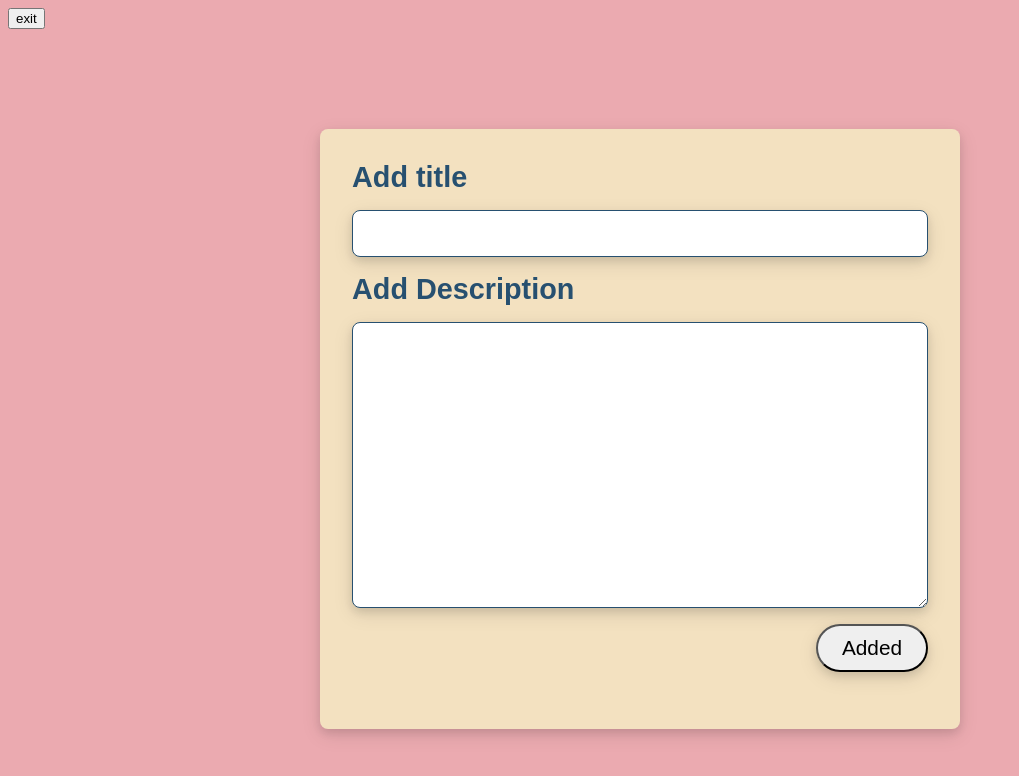
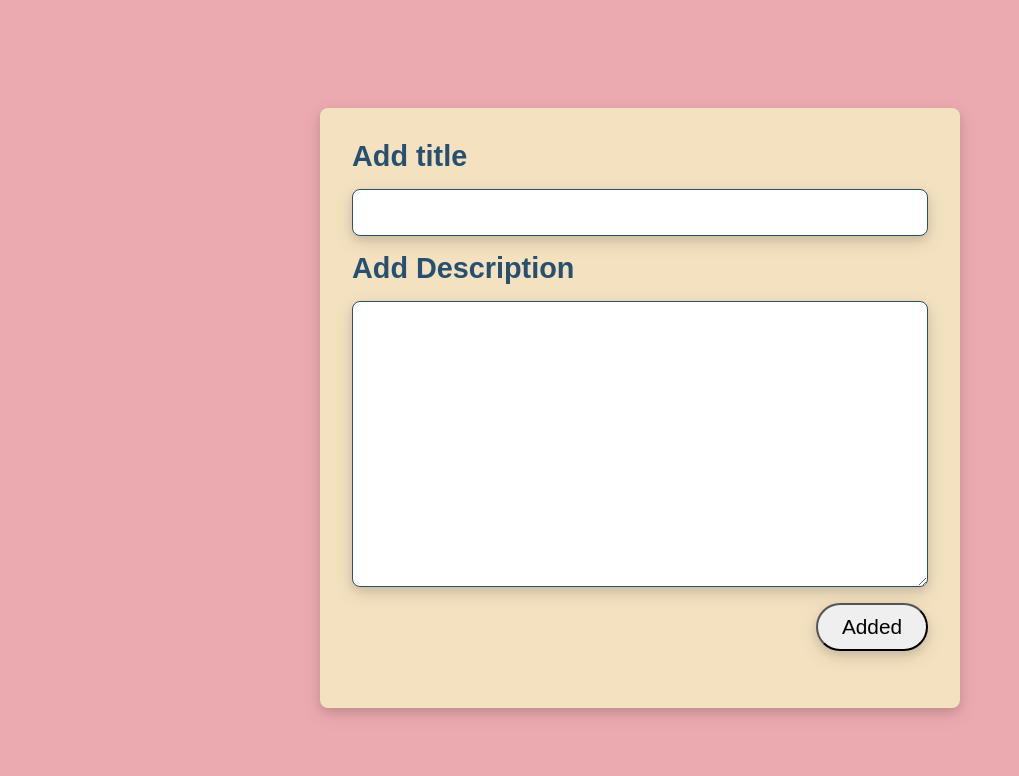
Before and after one commit to khushi-cc/ToDo-List, a React (Vite) app in the folder Todo list/: page /addtodo in a window 1280 px wide. Shown: the top 776 px of the page, without its empty margins (0-1019 px from the left). Built offline with nearby package versions, Linux system fonts and the light colour scheme.

Commit message:
undo the changes

```diff
--- a/Todo list/src/App.jsx
+++ b/Todo list/src/App.jsx
@@ -27,7 +27,6 @@ function App() {
 
   return (
     <>
-      <button>exit</button>
       <RouterProvider router={router}></RouterProvider>
     </>
   );
--- a/Todo list/src/data.js
+++ b/Todo list/src/data.js
@@ -43,7 +43,3 @@ export const removeItemFromLocalStorageArray = (id) => {
   currentArray = currentArray.filter((item) => item.id !== id);
   saveArrayToLocalStorage(currentArray);
 };
-
-export const message="good morning"
-export const reply="good evening"
-export const user="khushi"
```
